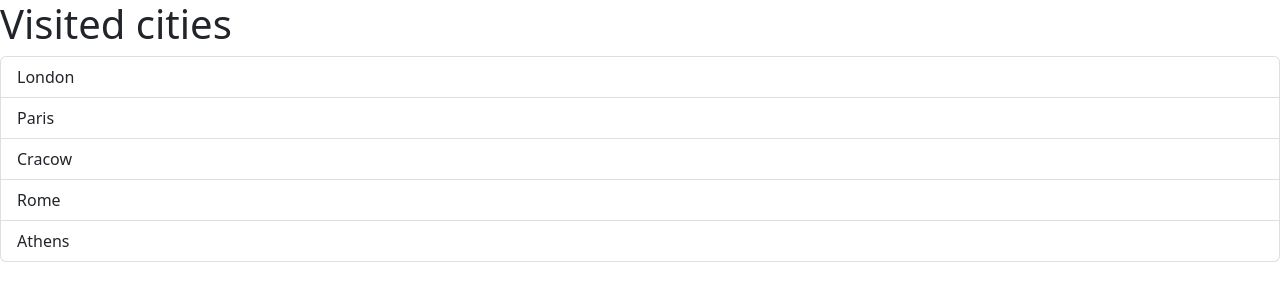
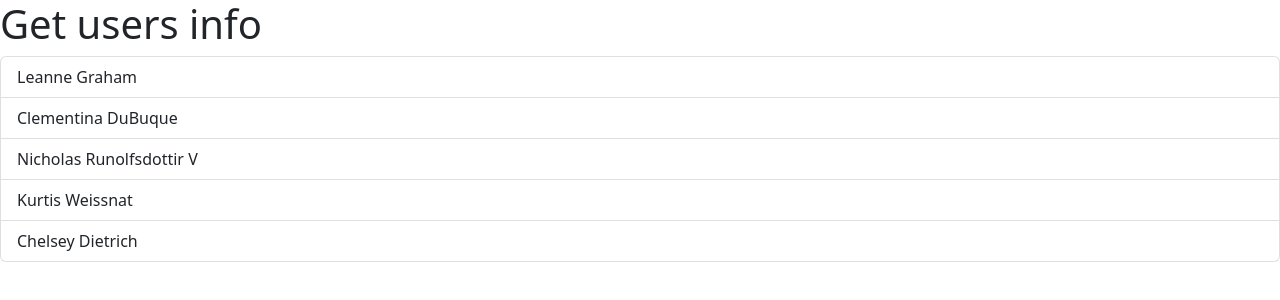
Before and after one commit to Olavarry/react-app, a React (Vite) app: page / in a window 1280 px wide. Shown: the top 300 px of the page. Built offline with nearby package versions, Linux system fonts and the light colour scheme.

Commit message:
make http requests when clicking an item

```diff
--- a/package.json
+++ b/package.json
@@ -22,6 +22,7 @@
     "@types/react": "^19.0.10",
     "@types/react-dom": "^19.0.4",
     "@vitejs/plugin-react": "^4.3.4",
+    "axios": "^1.8.4",
     "eslint": "^9.21.0",
     "eslint-plugin-react-hooks": "^5.1.0",
     "eslint-plugin-react-refresh": "^0.4.19",
--- a/src/App.tsx
+++ b/src/App.tsx
@@ -1,10 +1,24 @@
 import ListGroup from "./components/ListGroup";
+import axios from "axios";
 
 function App() {
-  let items = ["London", "Paris", "Cracow", "Rome", "Athens"];
+  let items = [
+    "Leanne Graham",
+    "Clementina DuBuque",
+    "Nicholas Runolfsdottir V",
+    "Kurtis Weissnat",
+    "Chelsey Dietrich",
+  ];
 
   const handleSelectItem = (item: string) => {
-    console.log(item);
+    axios
+      .get("https://jsonplaceholder.typicode.com/users?name=" + item)
+      .then((response) => {
+        console.log(response.data[0]);
+      })
+      .catch((error) => {
+        console.log(error);
+      });
   };
 
   //return <div><Message></Message></div>
@@ -12,7 +26,7 @@ function App() {
     <div>
       <ListGroup
         items={items}
-        heading="Visited cities"
+        heading="Get users info"
         onSelectItem={handleSelectItem}
       />
     </div>
```
Also changed, not shown: 1 other file (tests, documents, lock files or other folders).
